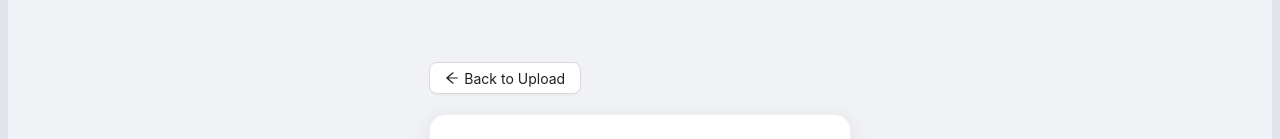
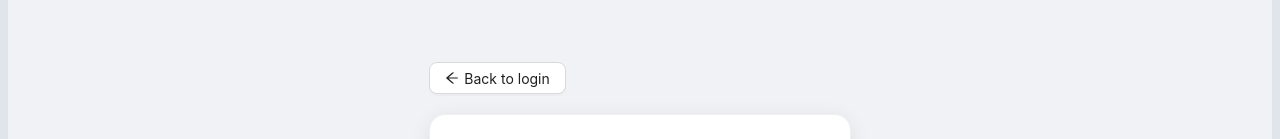
Before and after one commit to BHAVESHSHANKAR/AESVault, a React (Vite) app in the folder frontend/file-sharing-aes/: page /forgot in a window 1280 px wide. Shown: the part 158-297 px from the top of the page. Built offline with nearby package versions, Linux system fonts and the light colour scheme.

Commit message:
fixed forgot uniqueId page

```diff
--- a/frontend/file-sharing-aes/src/pages/forgotuniqueid.jsx
+++ b/frontend/file-sharing-aes/src/pages/forgotuniqueid.jsx
@@ -63,9 +63,9 @@ const OTPVerification = () => {
                         alignItems: 'center',
                         gap: '5px'
                     }}
-                    onClick={() => navigate('/upload')}
+                    onClick={() => navigate('/login')}
                 >
-                    Back to Upload
+                    Back to login
                 </Button>
 
                 <Card
```
